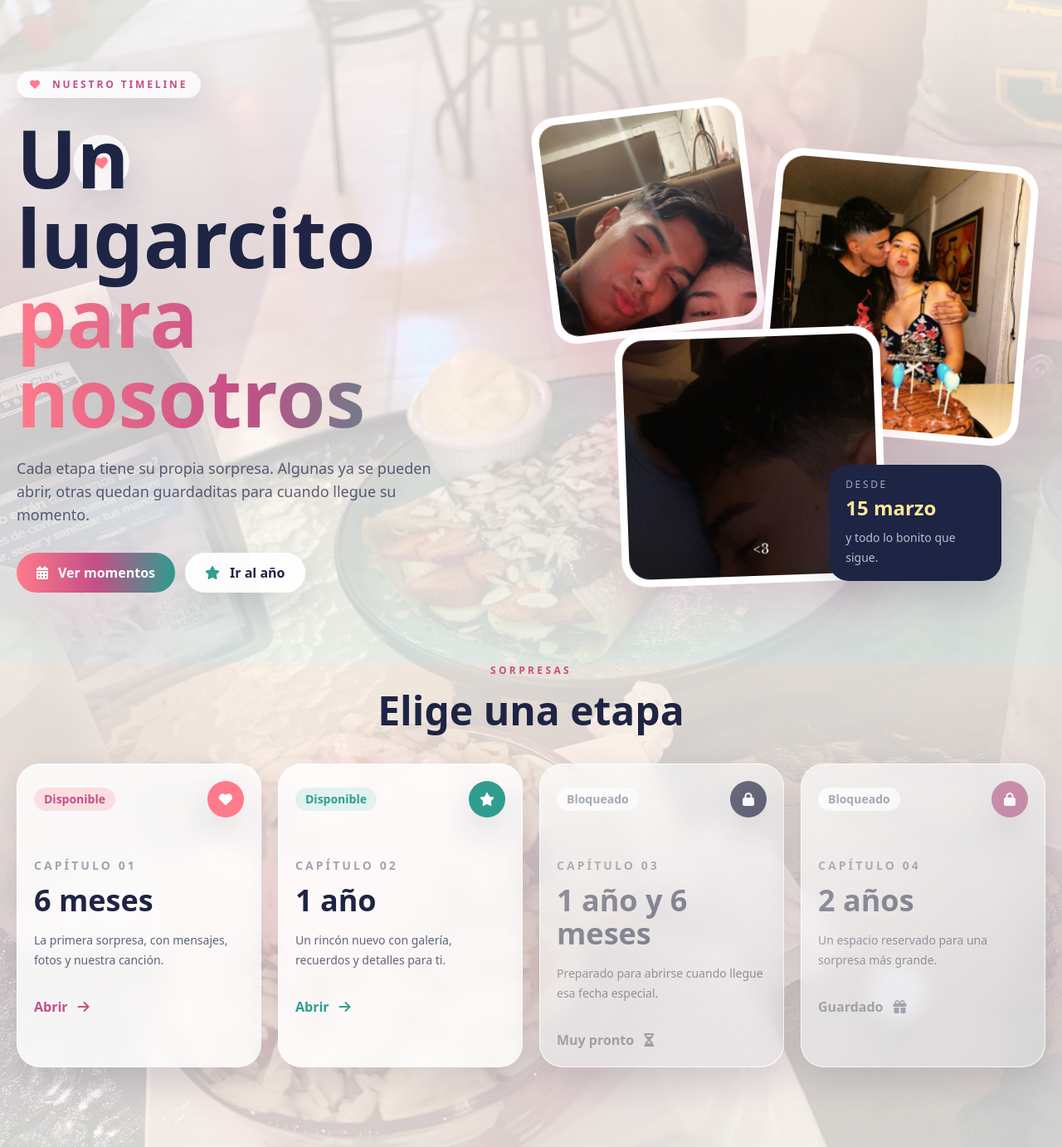
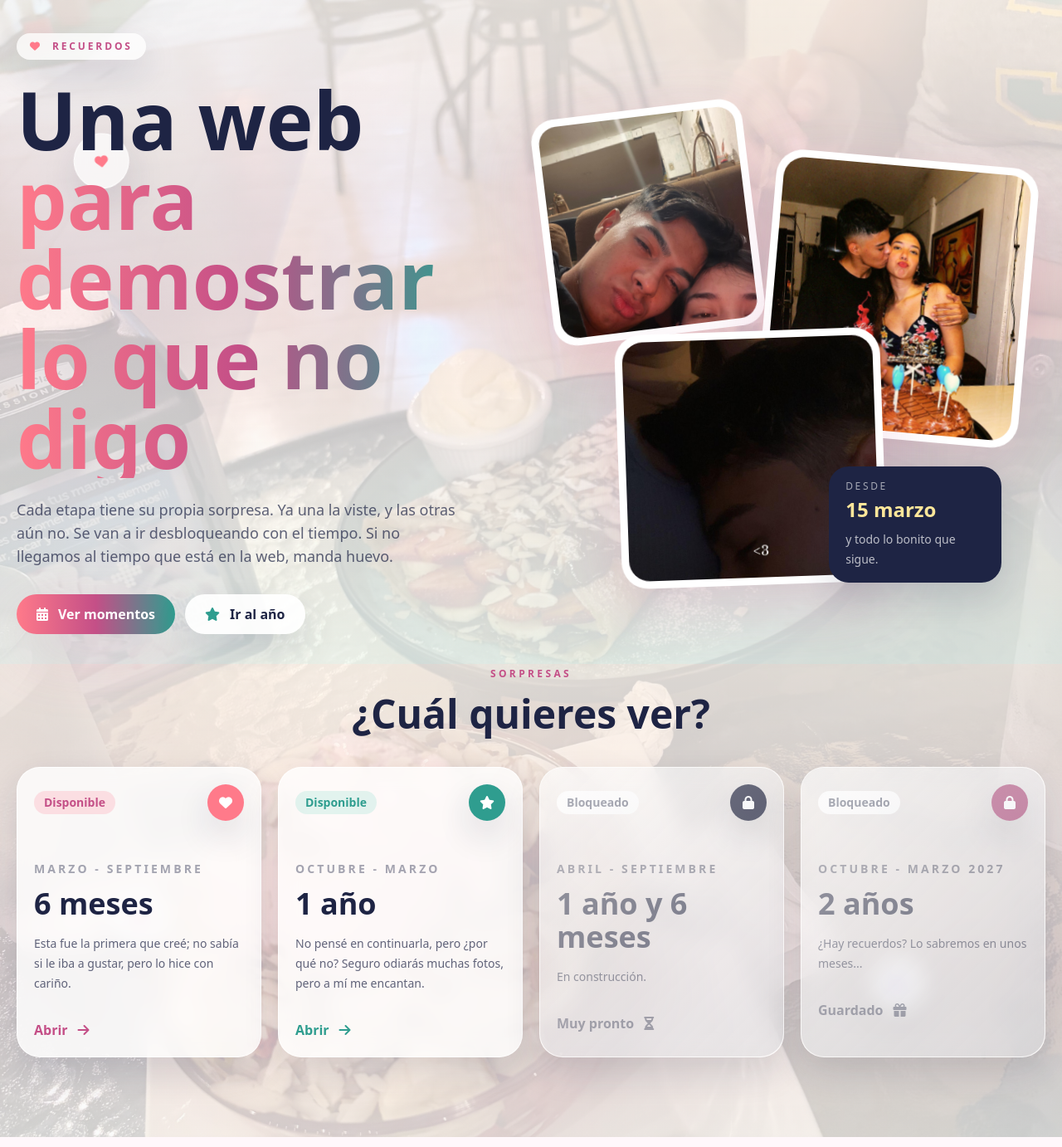
Before and after one commit to KendalDA14/6-meses, a website: page index.html in a window 1280 px wide. Shown: the whole page at 83% size. Drawn offline with nearby package versions, Linux system fonts and the light colour scheme.

Commit message:
Restore index copy

```diff
--- a/index.html
+++ b/index.html
@@ -269,16 +269,16 @@
           <div
             class="hero-kicker inline-flex items-center gap-3 rounded-full bg-white/75 backdrop-blur-md px-4 py-2 text-xs font-bold uppercase tracking-[0.24em] text-berry shadow-soft">
             <i class="fas fa-heart text-coral"></i>
-            Nuestro timeline
+            Recuerdos
           </div>
           <h1 class="hero-title mt-6 text-5xl sm:text-6xl lg:text-8xl font-black leading-none">
-            Un lugarcito
+            Una web
             <span class="block bg-gradient-to-r from-coral via-berry to-lagoon bg-clip-text text-transparent">para
-              nosotros</span>
+              demostrar lo que no digo</span>
           </h1>
           <p class="hero-copy mt-6 max-w-xl text-base sm:text-lg leading-8 text-night/70">
-            Cada etapa tiene su propia sorpresa. Algunas ya se pueden abrir, otras quedan guardaditas para cuando llegue
-            su momento.
+            Cada etapa tiene su propia sorpresa. Ya una la viste, y las otras a&uacute;n no. Se van a ir desbloqueando
+            con el tiempo. Si no llegamos al tiempo que est&aacute; en la web, manda huevo.
           </p>
           <div class="hero-actions mt-8 flex flex-wrap gap-3">
             <a href="#momentos"
@@ -320,7 +320,7 @@
     <section id="momentos" class="relative max-w-7xl mx-auto px-5 pb-16 sm:pb-24">
       <div class="section-heading mx-auto max-w-3xl text-center">
         <p class="text-xs uppercase tracking-[0.28em] text-berry font-semibold">Sorpresas</p>
-        <h2 class="mt-4 text-4xl sm:text-5xl font-black text-night">Elige una etapa</h2>
+        <h2 class="mt-4 text-4xl sm:text-5xl font-black text-night">&iquest;Cu&aacute;l quieres ver?</h2>
       </div>
 
       <div class="mt-10 grid gap-5 sm:grid-cols-2 xl:grid-cols-4">
@@ -333,9 +333,10 @@
             </span>
           </div>
           <div class="mt-12">
-            <p class="text-sm uppercase tracking-[0.22em] text-night/40 font-semibold">Cap&iacute;tulo 01</p>
+            <p class="text-sm uppercase tracking-[0.22em] text-night/40 font-semibold">Marzo - Septiembre</p>
             <h3 class="mt-3 text-4xl font-black">6 meses</h3>
-            <p class="mt-4 text-sm leading-6 text-night/70">La primera sorpresa, con mensajes, fotos y nuestra canci&oacute;n.
+            <p class="mt-4 text-sm leading-6 text-night/70">Esta fue la primera que cre&eacute;; no sab&iacute;a si le
+              iba a gustar, pero lo hice con cari&ntilde;o.
             </p>
           </div>
           <div class="mt-8 inline-flex items-center gap-3 font-bold text-berry">
@@ -353,9 +354,10 @@
             </span>
           </div>
           <div class="mt-12">
-            <p class="text-sm uppercase tracking-[0.22em] text-night/40 font-semibold">Cap&iacute;tulo 02</p>
+            <p class="text-sm uppercase tracking-[0.22em] text-night/40 font-semibold">Octubre - Marzo</p>
             <h3 class="mt-3 text-4xl font-black">1 a&ntilde;o</h3>
-            <p class="mt-4 text-sm leading-6 text-night/70">Un rinc&oacute;n nuevo con galer&iacute;a, recuerdos y detalles para ti.
+            <p class="mt-4 text-sm leading-6 text-night/70">No pens&eacute; en continuarla, pero &iquest;por qu&eacute;
+              no? Seguro odiar&aacute;s muchas fotos, pero a m&iacute; me encantan.
             </p>
           </div>
           <div class="mt-8 inline-flex items-center gap-3 font-bold text-lagoon">
@@ -374,9 +376,9 @@
             </span>
           </div>
           <div class="mt-12">
-            <p class="text-sm uppercase tracking-[0.22em] text-night/40 font-semibold">Cap&iacute;tulo 03</p>
+            <p class="text-sm uppercase tracking-[0.22em] text-night/40 font-semibold">Abril - Septiembre</p>
             <h3 class="mt-3 text-4xl font-black text-night/60">1 a&ntilde;o y 6 meses</h3>
-            <p class="mt-4 text-sm leading-6 text-night/50">Preparado para abrirse cuando llegue esa fecha especial.
+            <p class="mt-4 text-sm leading-6 text-night/50">En construcci&oacute;n.
             </p>
           </div>
           <div class="mt-8 inline-flex items-center gap-3 font-bold text-night/40">
@@ -395,9 +397,9 @@
             </span>
           </div>
           <div class="mt-12">
-            <p class="text-sm uppercase tracking-[0.22em] text-night/40 font-semibold">Cap&iacute;tulo 04</p>
+            <p class="text-sm uppercase tracking-[0.22em] text-night/40 font-semibold">Octubre - Marzo 2027</p>
             <h3 class="mt-3 text-4xl font-black text-night/60">2 a&ntilde;os</h3>
-            <p class="mt-4 text-sm leading-6 text-night/50">Un espacio reservado para una sorpresa m&aacute;s grande.
+            <p class="mt-4 text-sm leading-6 text-night/50">&iquest;Hay recuerdos? Lo sabremos en unos meses...
             </p>
           </div>
           <div class="mt-8 inline-flex items-center gap-3 font-bold text-night/40">
```
